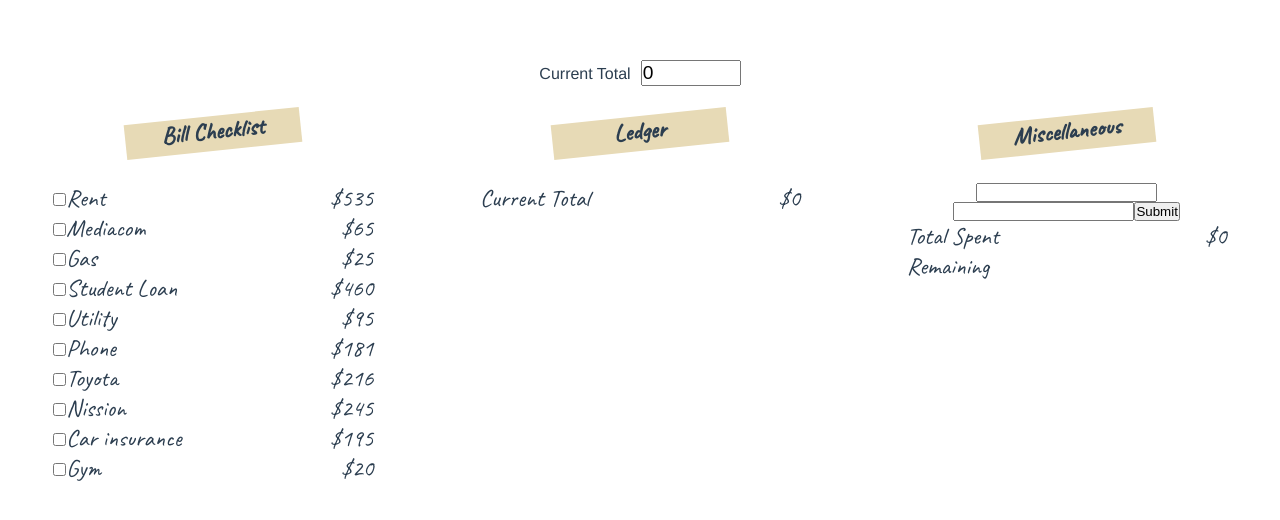
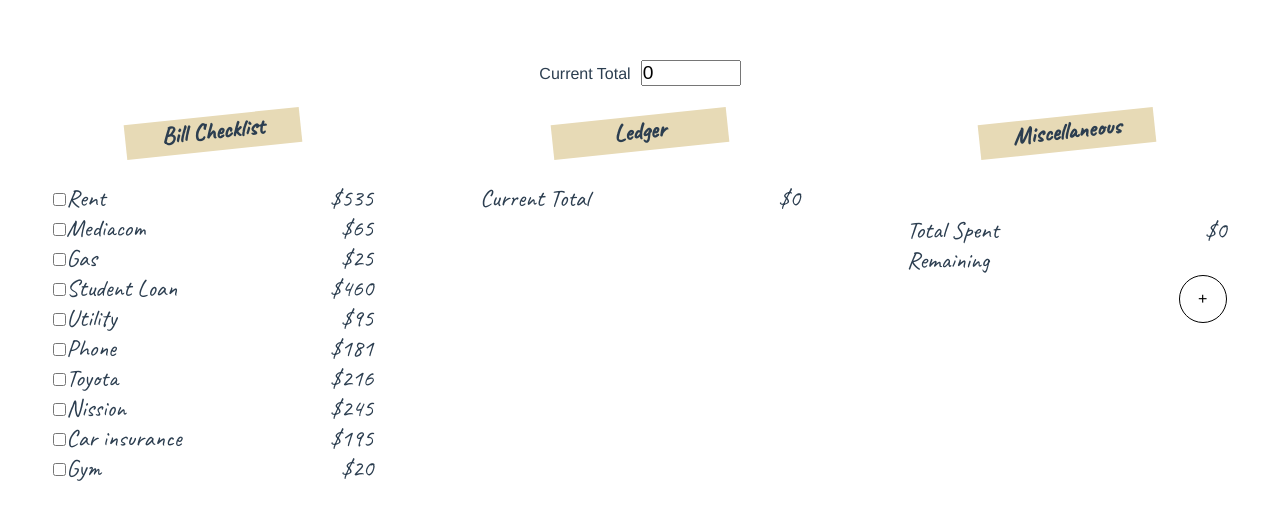
Before and after one commit to mwritter/vue_bill_app, a Vue app: page / in a window 1280 px wide. Shown: the top 520 px of the page. Built offline with nearby package versions, Linux system fonts and the light colour scheme.

Commit message:
Added functionality to add misc items

```diff
--- a/src/App.vue
+++ b/src/App.vue
@@ -41,7 +41,7 @@ export default {
         { name: "Toyota", value: 216.0, complete: false },
         { name: "Nission", value: 245.0, complete: false },
         { name: "Car insurance", value: 195.0, complete: false },
-        { name: "Gym", value: 20.0, complete: false },
+        { name: "Gym", value: 20.0, complete: false }
       ],
       miscs: []
     };
@@ -74,10 +74,8 @@ export default {
         this.currentTotal += parseFloat(bill.value);
       }
     },
-    addMisc(misc){
-      this.miscs = misc
-        ? [...this.miscs, misc]
-        : this.misc;
+    addMisc(misc) {
+      this.miscs = misc ? [...this.miscs, misc] : this.misc;
     }
   }
 };
@@ -133,4 +131,18 @@ main {
   font-size: 1.2em;
   margin-left: 10px;
 }
+.add-btn {
+  display: flex;
+  font-size: 1em;
+  justify-content: center;
+  align-items: center;
+  justify-self: end;
+  cursor: pointer;
+  background: white;
+  color: black;
+  width: 3em;
+  height: 3em;
+  border-radius: 50%;
+  border: 1px solid black;
+}
 </style>
--- a/src/components/Misc.vue
+++ b/src/components/Misc.vue
@@ -10,10 +10,11 @@
           <span class="misc-value">-${{misc.value}}</span>
         </li>
       </ul>
-      <div id="new-misc">
-        <input type="text">
-        <input type="number">
-        <button @click="this.addMisc()">Submit</button>
+      <div v-if="adding" id="new-misc">
+        <input class="text" name="misc-item-name" id="misc-item-name" type="text" />
+        <input class="text" name="misc-item-value" id="misc-item-value" type="number" />
+        <button @click="addMisc()">Submit</button>
+        <button @click="cancelMisc()">Cancel</button>
       </div>
       <div class="text misc-list-item">
         <span>Total Spent</span>
@@ -23,6 +24,7 @@
         <span>Remaining</span>
         <span></span>
       </div>
+      <div @click="adding = true" class="add-btn" id="add-misc">+</div>
     </div>
   </main>
 </template>
@@ -37,8 +39,8 @@ export default {
   },
   data: () => {
     return {
-      adding: true
-    }
+      adding: false
+    };
   },
   computed: {
     getTotalSpent() {
@@ -48,8 +50,27 @@ export default {
     }
   },
   methods: {
-    addMisc(misc){
-      this.$emit('addMisc', misc)
+    addMisc() {
+      const value = parseFloat(
+        document.getElementById("misc-item-value").value || 0
+      );
+      const name = document.getElementById("misc-item-name").value;
+
+      if (value == 0 || name.trim() == "") {
+        return;
+      }
+
+      const misc = {
+        id: this.miscs.length + 1,
+        complete: true,
+        value,
+        name
+      };
+      this.adding = !this.adding;
+      this.$emit("addMisc", misc);
+    },
+    cancelMisc() {
+      this.adding = !this.adding;
     }
   }
 };
@@ -58,6 +79,7 @@ export default {
 <style>
 #misc-list {
   list-style-type: none;
+  margin-bottom: 2rem;
 }
 .misc-list-item {
   display: flex;
```
